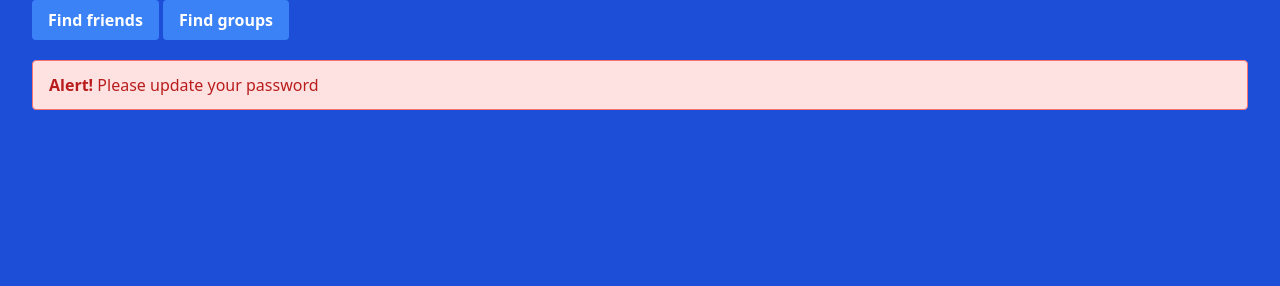
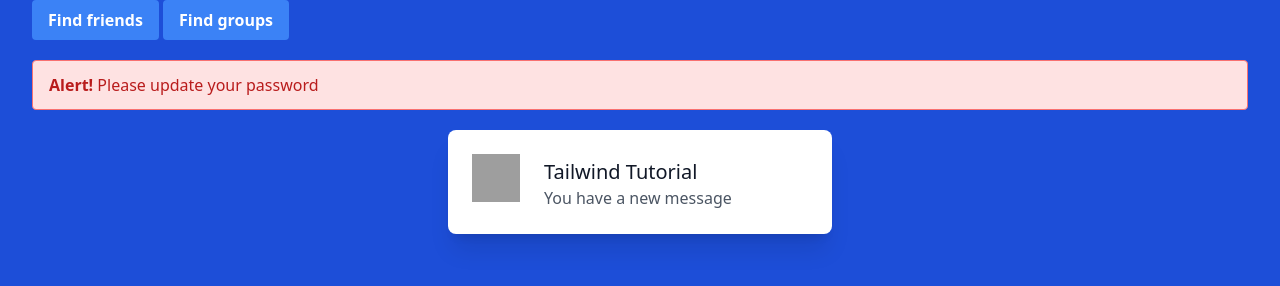
Before and after one commit to lilKriT/tailwind-traversy-crash, a website: page src/index.html in a window 1280 px wide. Drawn offline with Linux system fonts and the light colour scheme; grey boxes are pictures that could not be loaded.

Commit message:
Added a message card.

```diff
--- a/src/index.html
+++ b/src/index.html
@@ -26,6 +26,16 @@
         <strong class="font-bold">Alert!</strong>
         <span class="block sm:inline">Please update your password</span>
       </div>
+      <!-- Card -->
+      <div class="max-w-sm mx-auto flex p-6 bg-white rounded-lg shadow-xl">
+        <div class="flex-shrink-0">
+          <img src="https://source.unsplash.com/random" alt="" class="h-12 w-12"/>
+        </div>
+        <div class="ml-6 pt-1">
+          <h4 class="text-xl text-gray-900">Tailwind Tutorial</h4>
+          <p class="text-base text-gray-600">You have a new message</p>
+        </div>
+      </div>
     </div>
   </body>
 </html>
```
Also changed, not shown: dist/output.css.
